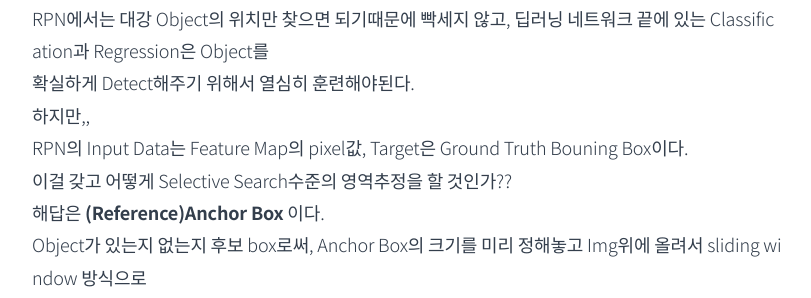
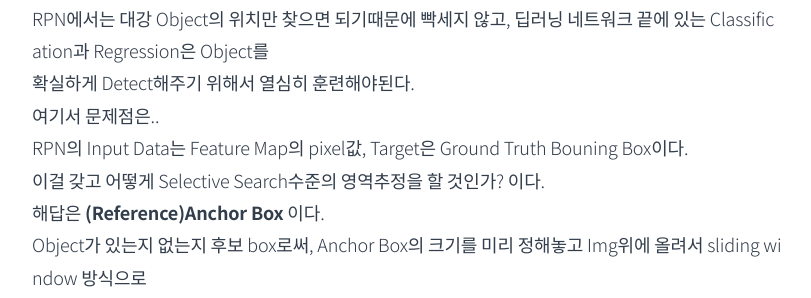
Before and after one commit to yoncho/yoncho.github.io, a Jekyll site: the page built from object-detection/5_Object_Detection_RCNN계열_1.md, in a window 1280 px wide and 900 px high, scrolled down 7474 px. Shown: the part 158-456 px from the top of the window, without its empty margins (233-1044 px from the left). Built offline with Jekyll 4.4.1, drawn with Linux system fonts in a browser that asks for light colours; some web fonts are replaced; some of the changed text lies outside the part shown.

Commit message:
2021.03.20

```diff
--- a/object-detection/5_Object_Detection_RCNN계열_1.md
+++ b/object-detection/5_Object_Detection_RCNN계열_1.md
@@ -130,9 +130,9 @@ GPU를 사용할 수 있고, 완벽한 End-to-End를 구성할 수 있다.
 RPN도 하나의 네트워크로 안에 Classification과 Bounding Box Regression이 다 들어가있다.
 RPN에서는 대강 Object의 위치만 찾으면 되기때문에 빡세지 않고, 딥러닝 네트워크 끝에 있는 Classification과 Regression은 Object를
 확실하게 Detect해주기 위해서 열심히 훈련해야된다.
-하지만,,
+여기서 문제점은..
 RPN의 Input Data는 Feature Map의 pixel값, Target은 Ground Truth Bouning Box이다.
-이걸 갖고 어떻게 Selective Search수준의 영역추정을 할 것인가??
+이걸 갖고 어떻게 Selective Search수준의 영역추정을 할 것인가? 이다.
 해답은 **(Reference)Anchor Box** 이다.
 Object가 있는지 없는지 후보 box로써,  Anchor Box의 크기를 미리 정해놓고 Img위에 올려서 sliding window 방식으로
 이미지 전체를 천천히 훑으면서, Anchor Box안에 Object가 있는지 없는지 조사를 한다.
@@ -152,7 +152,7 @@ Object가 있는지 없는지 후보 box로써,  Anchor Box의 크기를 미리
 1900 x 9 = 17100개의 Bounding Box가 생긴다.
 효율적인 박스 처리를 위해서
 17100개의 박스 중에서 **좋은 박스**와 **나쁜 박스**를 걸러줘야한다.
-이 역활을 RPN (Region Proposal Network)가 수행하는 것이다.
+이 역활을 RPN (Region Proposal Network)이 수행하는 것이다.
 
 
 <hr>
```
